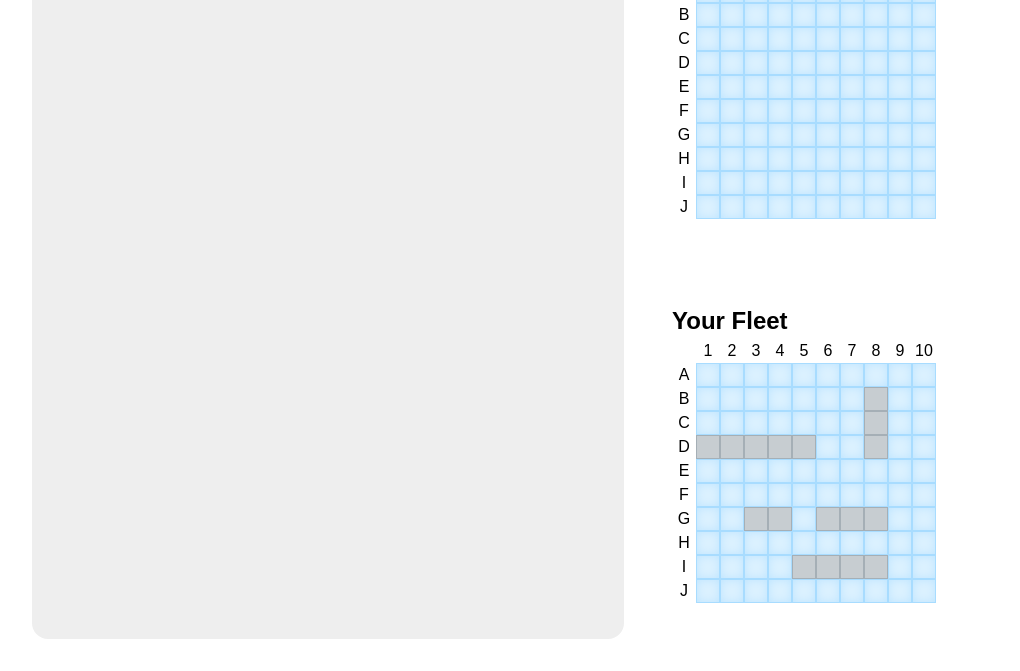
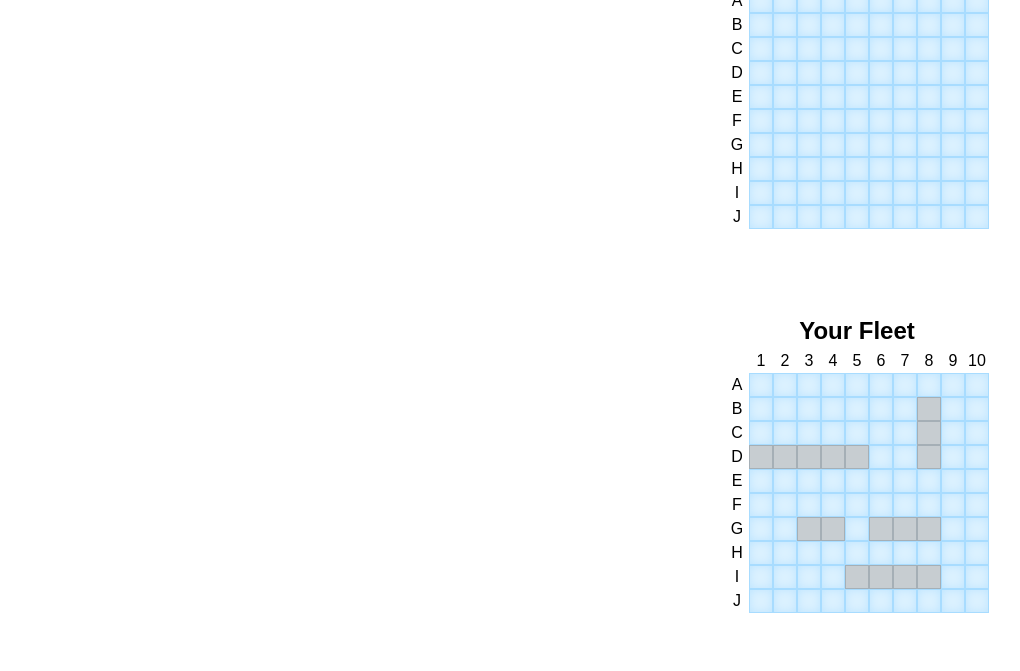
Before and after one commit to latechlogan/odin-battleship, a website built with webpack: page src/template.html in a window 1280 px wide. Shown: the part 129-800 px from the top of the page, without its empty margins (0-1020 px from the left). Built offline with nearby package versions, Linux system fonts and the light colour scheme; a web font is replaced by a local one.

Commit message:
styling: center the gameboard in window

```diff
--- a/src/styles.css
+++ b/src/styles.css
@@ -76,9 +76,10 @@ h6 {
 body {
   font-family: "Special Gothic Condensed One", sans-serif;
   width: 100vw;
+  max-width: 900px;
   height: 100vh;
   padding: 1rem;
-  margin: 0;
+  margin: 0 auto;
   display: grid;
   grid-template-columns: repeat(2, 1fr);
   grid-template-rows: repeat(2, 1fr);
@@ -87,7 +88,7 @@ body {
     "controls gameboard-two";
 }
 
-.game-controls {
+.game-details {
   grid-area: controls;
   background-color: #eee;
   border-radius: 1rem;
@@ -99,12 +100,20 @@ body {
   grid-area: gameboard-one;
   padding: 1rem;
   margin: 1rem;
+  display: flex;
+  flex-direction: column;
+  justify-content: center;
+  align-items: center;
 }
 
 .player-section {
   grid-area: gameboard-two;
   padding: 1rem;
   margin: 1rem;
+  display: flex;
+  flex-direction: column;
+  justify-content: center;
+  align-items: center;
 }
 
 .gameboard {
```
